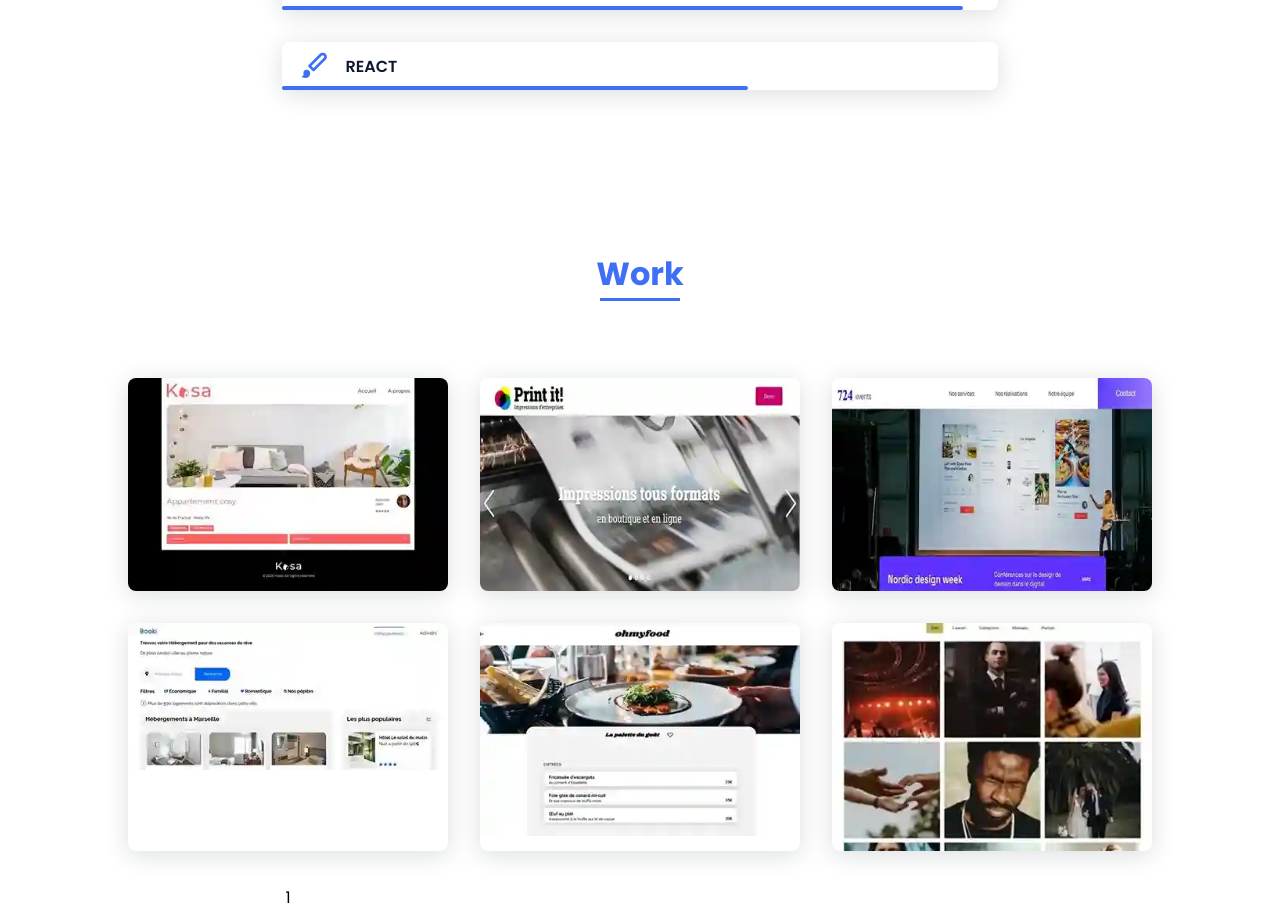
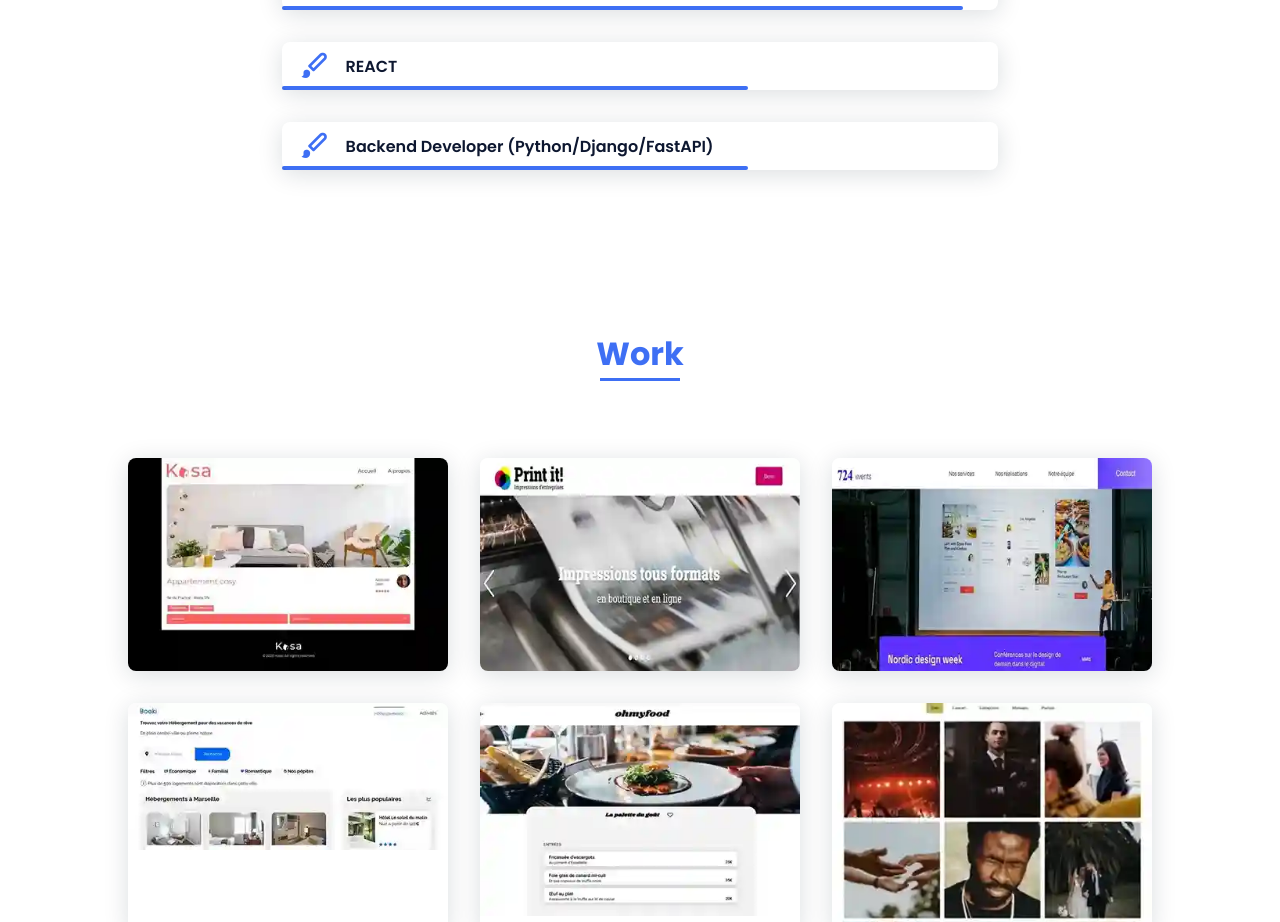
Before and after one commit to amoungui/porfolio, a React (Create React App) app: page / in a window 1280 px wide. Shown: the part 1901-2823 px from the top of the page. Built offline with nearby package versions, Linux system fonts and the light colour scheme.

Commit message:
add skill

```diff
--- a/src/Pages/Home/Home.jsx
+++ b/src/Pages/Home/Home.jsx
@@ -173,6 +173,13 @@ const Home = () => {
               classNameSkill="skills__bar skills__react"
               key={`SkillsCard-4-item-${uuidv4()}`}
             />
+            <SkillsCard
+              skillsName="Backend Developer (Python/Django/FastAPI)"
+              skillsPercentage=""
+              classNameBxl="bx bxs-paint skills__icon"
+              classNameSkill="skills__bar skills__react"
+              key={`SkillsCard-4-item-${uuidv4()}`}
+            />
           </div>
         </div>
       </section>
```
